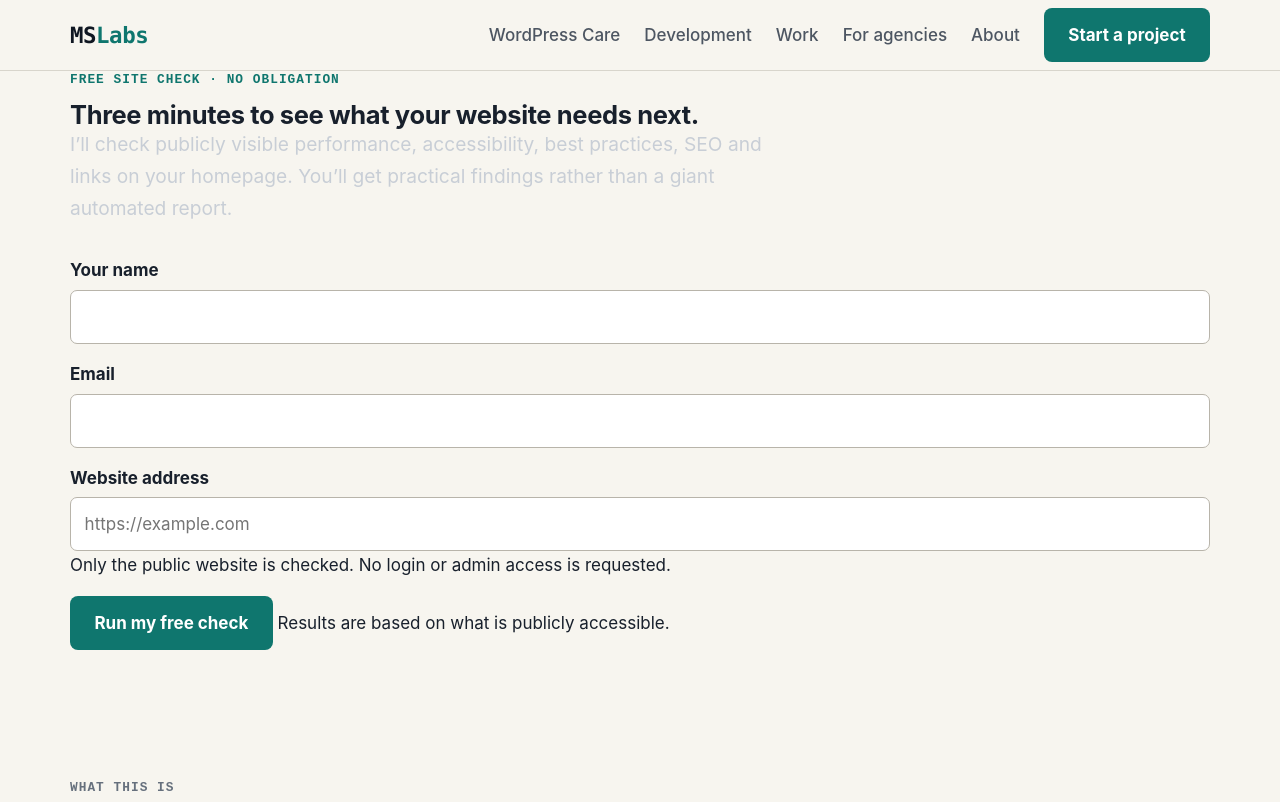
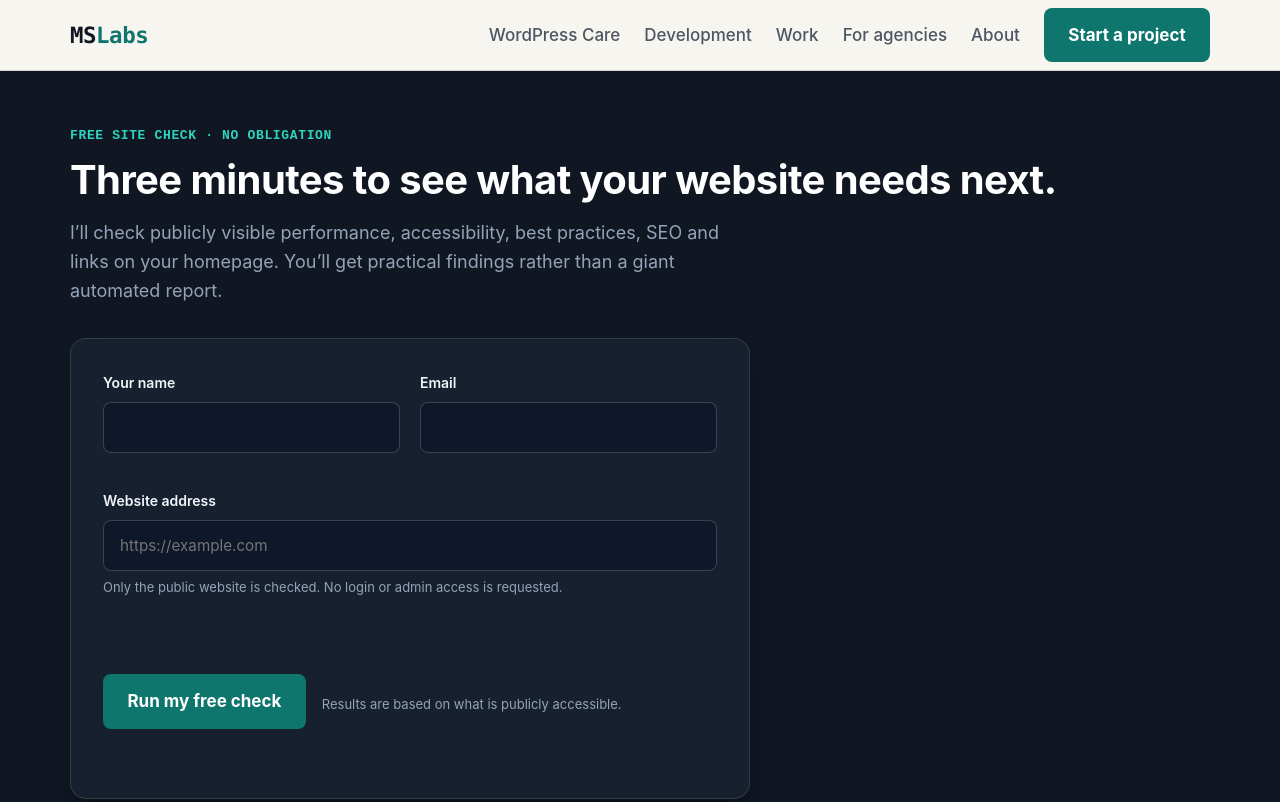
Before and after one commit to yashowardhan/mslabs, a plain HTML site: page free-check.html in a window 1280 px wide. Shown: the top 802 px of the page. Drawn offline with Linux system fonts and the light colour scheme.

Commit message:
Update free-check.html

```diff
--- a/free-check.html
+++ b/free-check.html
@@ -10,7 +10,113 @@
   <link rel="stylesheet" href="styles.css">
   <script src="https://challenges.cloudflare.com/turnstile/v0/api.js" async defer></script>
   <style>
-    /* Fixed High-Contrast Layout Tokens */
+    /* -------------------------------------------------------------
+       HERO & FORM DARK THEME ENCAPSULATION
+    ------------------------------------------------------------- */
+    .check-hero {
+      background-color: #101722 !important;
+      color: #ffffff !important;
+      padding: 3.5rem 0 4.5rem 0 !important;
+    }
+    .check-hero .eyebrow {
+      color: #2dd4bf !important;
+      font-weight: 600;
+      letter-spacing: 0.05em;
+      text-transform: uppercase;
+      font-size: 0.8125rem;
+      margin-bottom: 0.75rem;
+    }
+    .check-hero h1 {
+      color: #ffffff !important;
+      font-size: 2.5rem;
+      font-weight: 700;
+      line-height: 1.15;
+      margin-bottom: 1rem;
+    }
+    .check-hero .hero-lead {
+      color: #94a3b8 !important;
+      font-size: 1.125rem;
+      line-height: 1.6;
+      max-width: 680px;
+      margin-bottom: 2rem;
+    }
+
+    /* Form Container Box */
+    .check-form {
+      background: #17202e !important;
+      border: 1px solid rgba(255, 255, 255, 0.12) !important;
+      border-radius: 16px !important;
+      padding: 2rem !important;
+      box-shadow: 0 20px 25px -5px rgba(0, 0, 0, 0.3);
+      max-width: 680px;
+    }
+    .check-form-grid {
+      display: grid;
+      grid-template-columns: 1fr 1fr;
+      gap: 1.25rem;
+    }
+    @media (max-width: 640px) {
+      .check-form-grid {
+        grid-template-columns: 1fr;
+      }
+    }
+    .check-form .field-full {
+      grid-column: 1 / -1;
+    }
+    .check-form label {
+      display: block;
+      color: #f1f5f9 !important;
+      font-size: 0.875rem;
+      font-weight: 600;
+      margin-bottom: 0.5rem;
+    }
+    .check-form input[type="text"],
+    .check-form input[type="email"],
+    .check-form input[type="url"] {
+      width: 100%;
+      background: #0f172a !important;
+      border: 1px solid rgba(255, 255, 255, 0.18) !important;
+      color: #ffffff !important;
+      padding: 0.75rem 1rem !important;
+      border-radius: 8px !important;
+      font-size: 0.95rem;
+      box-sizing: border-box;
+    }
+    .check-form input:focus {
+      outline: none;
+      border-color: #2dd4bf !important;
+      box-shadow: 0 0 0 2px rgba(45, 212, 191, 0.2);
+    }
+    .check-form .check-note {
+      color: #94a3b8 !important;
+      font-size: 0.8125rem;
+      margin-top: 0.375rem;
+      display: block;
+    }
+    .check-form-actions {
+      display: flex;
+      align-items: center;
+      gap: 1rem;
+      margin-top: 1.5rem;
+      flex-wrap: wrap;
+    }
+
+    /* Status Indicator */
+    .form-status {
+      font-size: 0.875rem;
+      margin-top: 1rem;
+    }
+    .form-status.is-loading { color: #38bdf8 !important; font-weight: 600; }
+    .form-status.is-error   { color: #f87171 !important; font-weight: 600; }
+    .form-status.is-ok      { color: #34d399 !important; font-weight: 600; }
+
+    /* -------------------------------------------------------------
+       RESULTS SECTION (LIGHT BAND HIGH CONTRAST)
+    ------------------------------------------------------------- */
+    .check-results {
+      background-color: #f8f7f4 !important;
+      padding: 4rem 0 !important;
+    }
     .score-card-container {
       display: grid;
       grid-template-columns: repeat(auto-fit, minmax(200px, 1fr));
@@ -18,7 +124,7 @@
       margin-bottom: 2rem;
     }
     .metric-card {
-      background: #101722;
+      background: #101722 !important;
       border: 1px solid rgba(255, 255, 255, 0.1);
       border-radius: 12px;
       padding: 1.25rem;
@@ -45,12 +151,13 @@
       margin-top: 0.25rem;
     }
 
-    /* High-Contrast Card Fixes for Light Section */
+    /* Diagnostic Cards Fix */
     .check-card {
       background: #ffffff !important;
       border: 1px solid #e2e8f0 !important;
       border-radius: 12px;
       padding: 1.5rem;
+      box-shadow: 0 1px 3px rgba(0,0,0,0.05);
     }
     .check-card h3 {
       color: #0f172a !important;
@@ -130,7 +237,7 @@
   </header>
 
   <main id="main">
-    <!-- Hero & Form -->
+    <!-- Dark Hero & Form Section -->
     <section class="check-hero">
       <div class="container">
         <p class="eyebrow">Free site check · No obligation</p>
@@ -150,16 +257,16 @@
             <div class="field field-full">
               <label for="check-url">Website address</label>
               <input id="check-url" name="url" type="url" inputmode="url" placeholder="https://example.com" required maxlength="2048" aria-describedby="url-note">
-              <p class="check-note" id="url-note">Only the public website is checked. No login or admin access is requested.</p>
+              <span class="check-note" id="url-note">Only the public website is checked. No login or admin access is requested.</span>
             </div>
 
-            <!-- Honeypot Trap -->
+            <!-- Honeypot -->
             <div class="field hp" style="display:none;" aria-hidden="true">
               <label for="company">Company</label>
               <input id="company" name="company" type="text" tabindex="-1" autocomplete="off">
             </div>
 
-            <!-- Turnstile Verification -->
+            <!-- Turnstile Widget -->
             <div class="field field-full">
               <div class="cf-turnstile" data-sitekey="1x00000000000000000000AA" data-action="site-check"></div>
             </div>
@@ -170,12 +277,12 @@
             <span class="check-note">Results are based on what is publicly accessible.</span>
           </div>
 
-          <p class="form-status" id="check-status" role="status" aria-live="polite" style="margin-top: 1rem;"></p>
+          <p class="form-status" id="check-status" role="status" aria-live="polite"></p>
         </form>
       </div>
     </section>
 
-    <!-- Audit Results Section -->
+    <!-- Report Section (Hidden until scan finishes) -->
     <section class="band band-alt check-results" id="results" style="display: none;" aria-live="polite">
       <div class="container">
         <div class="section-head">
@@ -184,15 +291,15 @@
           <p id="results-subtitle" style="font-family: monospace; color: #475569; margin-top: 0.25rem; font-weight: 600;"></p>
         </div>
 
-        <!-- 1. Scores Grid -->
+        <!-- Section 1: Scores Grid -->
         <p class="eyebrow" style="margin-bottom: 0.75rem;">1. Performance & Compliance</p>
         <div class="score-card-container" id="score-grid"></div>
 
-        <!-- 2. Core Web Vitals Grid -->
+        <!-- Section 2: Core Web Vitals Grid -->
         <p class="eyebrow" style="margin-bottom: 0.75rem;">2. Core Web Vitals (Mobile)</p>
         <div class="score-card-container" id="vitals-grid"></div>
 
-        <!-- 3. High-Contrast Diagnostics Grid -->
+        <!-- Section 3: Diagnostic Cards -->
         <div class="check-columns">
           <article class="check-card">
             <h3>What I would look at first</h3>
@@ -242,7 +349,7 @@
   <script>
     (function () {
       'use strict';
-      var API_BASE = 'https://mslabs-proxy.yashkaushikbits19.workers.dev';
+      var API_BASE = 'https://mslabs-proxy.mslabsstudio.workers.dev';
       var form = document.getElementById('check-form');
       var status = document.getElementById('check-status');
       var submit = document.getElementById('check-submit');
@@ -292,7 +399,7 @@
       }
 
       function renderReport(report) {
-        // Scores Grid
+        // Render Scores Grid
         var scoreGrid = document.getElementById('score-grid');
         scoreGrid.replaceChildren(
           createMetricCard('Mobile Performance', report.scores.mobilePerf, '/ 100'),
@@ -301,7 +408,7 @@
           createMetricCard('SEO Baseline', report.scores.seo, '/ 100')
         );
 
-        // Web Vitals Grid
+        // Render Web Vitals Grid
         var vitalsGrid = document.getElementById('vitals-grid');
         vitalsGrid.replaceChildren(
           createMetricCard('LCP (Largest Paint)', report.vitals.lcp, 'Target: < 2.5s'),
@@ -313,7 +420,7 @@
         document.getElementById('results-title').textContent = 'Website health snapshot';
         document.getElementById('results-subtitle').textContent = report.url;
 
-        // High-Contrast Opportunities List
+        // Render Opportunities
         var opportunities = document.getElementById('opportunities');
         opportunities.replaceChildren();
         (report.opportunities || []).forEach(function (item) {
@@ -337,7 +444,7 @@
           opportunities.appendChild(empty);
         }
 
-        // High-Contrast Links List
+        // Render Links
         var linkSummary = document.getElementById('link-summary');
         var linkList = document.getElementById('links');
         linkList.replaceChildren();
@@ -380,7 +487,6 @@
         }
       }
 
-      // Form Handler
       form.addEventListener('submit', async function (event) {
         event.preventDefault();
         var name = form.elements.name.value.trim();
@@ -408,7 +514,7 @@
           var targetUrl = rawUrl.match(/^https?:\/\//i) ? rawUrl : 'https://' + rawUrl;
           var hostname = new URL(targetUrl).hostname;
 
-          // Parallel Audits
+          // Parallel Network Audits
           var [mobRes, deskRes, linksRes] = await Promise.all([
             safeFetchJson(API_BASE + '/api/psi?url=' + encodeURIComponent(targetUrl) + '&strategy=mobile'),
             safeFetchJson(API_BASE + '/api/psi?url=' + encodeURIComponent(targetUrl) + '&strategy=desktop'),
@@ -423,7 +529,7 @@
             })
           ]);
 
-          // Submit Lead Email Payload to Worker
+          // Submit Lead Payload to Worker
           fetch(API_BASE + '/api/lead', {
             method: 'POST',
             headers: { 'Content-Type': 'application/json' },
@@ -480,7 +586,7 @@
         }
       });
 
-      // Fixed Copy Link Handler
+      // Share Link Button
       document.getElementById('share-report').addEventListener('click', async function () {
         var urlInput = form.elements.url.value.trim();
         if (!urlInput) return;
@@ -498,7 +604,7 @@
         }
       });
 
-      // Query param auto-fill
+      // Auto-fill query parameter
       var params = new URLSearchParams(window.location.search);
       var sharedUrl = params.get('url');
       if (sharedUrl) form.elements.url.value = sharedUrl;
```
